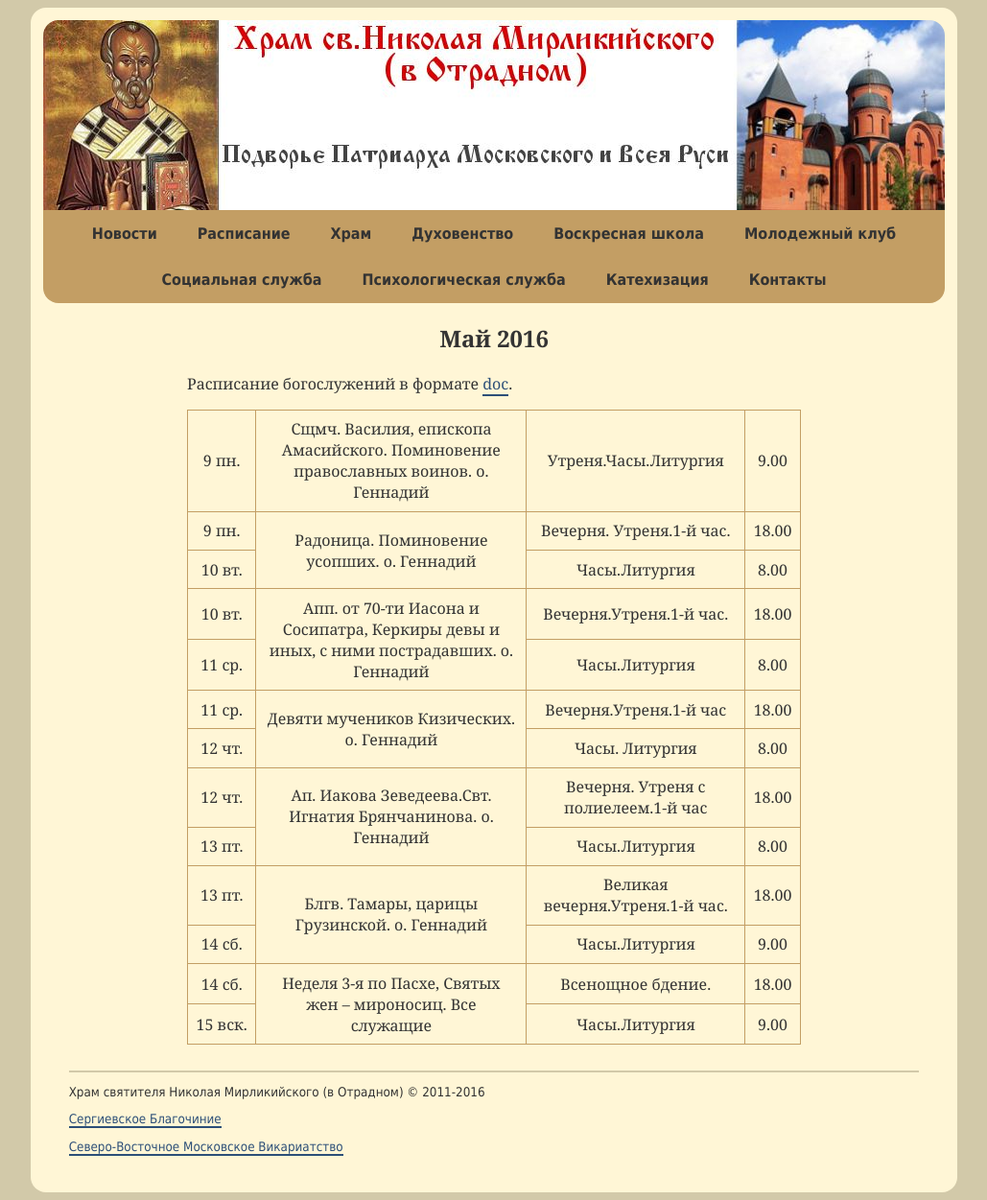
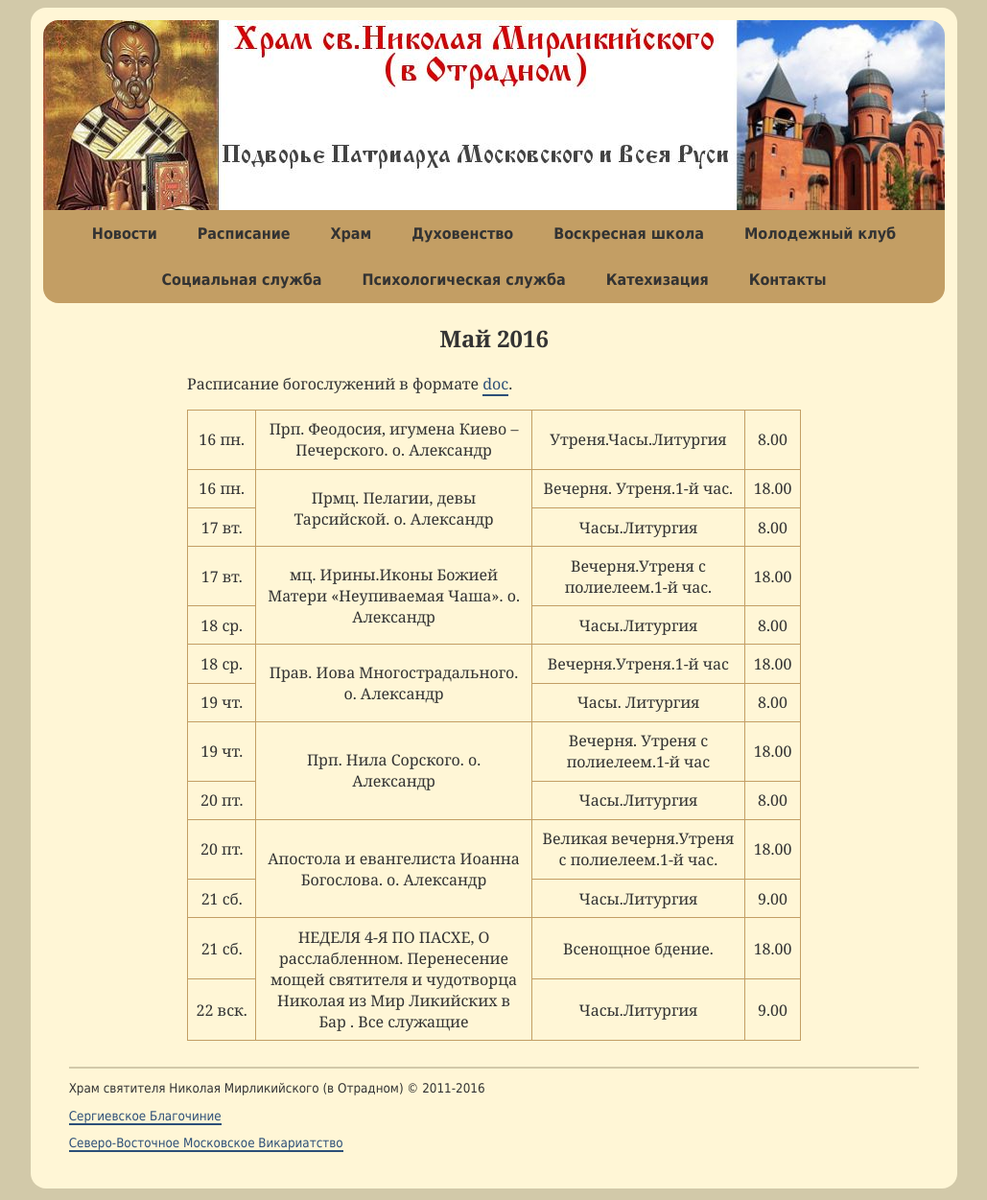
Before and after one commit to hramotradnoe/hramotradnoe.github.io, a Jekyll site: the page built from schedule/index.html, in a window 1280 px wide. Shown: the whole page at 96% size, without its empty margins (125-1154 px from the left). Built offline with Jekyll 4.4.1, drawn with Linux system fonts in a browser that asks for light colours.

Commit message:
Update schedule.yml

```diff
--- a/_data/schedule.yml
+++ b/_data/schedule.yml
@@ -1,56 +1,57 @@
 period: Май 2016
 link: "https://docs.google.com/document/d/1NczJDhuGR3n7_D82GvpvFZWMSCdoUYXvF8RaEEH-3HI/edit"
 timetable:
- - description : "Сщмч. Василия, епископа Амасийского. Поминовение православных воинов. о. Геннадий"
+ - description : "Прп. Феодосия, игумена Киево – Печерского. о. Александр"
    services    :
-      - day   : 9&nbsp;пн.
-        time  : '9.00'
+      - day   : 16&nbsp;пн.
+        time  : '8.00'
         title : "Утреня.Часы.Литургия"
- - description : "Радоница. Поминовение усопших. о. Геннадий"
+ - description : "Прмц. Пелагии, девы Тарсийской. о. Александр"
    services    :
-      - day   : 9&nbsp;пн.
+      - day   : 16&nbsp;пн.
         time  : '18.00'
         title : "Вечерня. Утреня.1-й час."
-      - day   : 10&nbsp;вт.
+      - day   : 17&nbsp;вт.
         time  : '8.00'
         title : "Часы.Литургия"
- - description : "Апп. от 70-ти Иасона и Сосипатра, Керкиры девы и иных, с ними пострадавших. о. Геннадий"
+ - description : "мц. Ирины.Иконы Божией Матери «Неупиваемая Чаша». о. Александр"
    services    :
-      - day   : 10&nbsp;вт.
+      - day   : 17&nbsp;вт.
         time  : '18.00'
-        title : "Вечерня.Утреня.1-й час."
-      - day   : 11&nbsp;ср.
+        title : "Вечерня.Утреня с полиелеем.1-й час."
+      - day   : 18&nbsp;ср.
         time  : '8.00'
         title : "Часы.Литургия"
- - description : "Девяти мучеников Кизических. о. Геннадий "
+ - description : "Прав. Иова Многострадального. о. Александр "
    services    :
-      - day   : 11&nbsp;ср.
+      - day   : 18&nbsp;ср.
         time  : '18.00'
         title : "Вечерня.Утреня.1-й час"
-      - day   : 12&nbsp;чт.
+      - day   : 19&nbsp;чт.
         time  : '8.00'
         title : "Часы. Литургия"
- - description : "Ап. Иакова Зеведеева.Свт. Игнатия Брянчанинова. о. Геннадий"
+ - description : "Прп. Нила Сорского. о. Александр"
    services    :
-      - day   : 12&nbsp;чт.
+      - day   : 19&nbsp;чт.
         time  : '18.00'
         title : "Вечерня. Утреня с полиелеем.1-й час"
-      - day   : 13&nbsp;пт.
+      - day   : 20&nbsp;пт.
         time  : '8.00'
         title : "Часы.Литургия"
- - description : "Блгв. Тамары, царицы Грузинской. о. Геннадий"
+ - description : "Апостола и евангелиста Иоанна Богослова. о. Александр"
    services    :
-      - day   : 13&nbsp;пт.
+      - day   : 20&nbsp;пт.
         time  : '18.00'
-        title : "Великая вечерня.Утреня.1-й час."
-      - day   : 14&nbsp;сб.
+        title : "Великая вечерня.Утреня с полиелеем.1-й час."
+      - day   : 21&nbsp;сб.
         time  : '9.00'
         title : "Часы.Литургия"
- - description : "Неделя 3-я по Пасхе, Святых жен – мироносиц. Все служащие"
+ - description : "НЕДЕЛЯ 4-Я ПО ПАСХЕ, О расслабленном. Перенесение мощей святителя и чудотворца Николая из Мир Ликийских в Бар
+. Все служащие"
    services    :
-      - day   : 14&nbsp;сб.
+      - day   : 21&nbsp;сб.
         time  : '18.00'
         title : "Всенощное бдение."
-      - day   : 15&nbsp;вск.
+      - day   : 22&nbsp;вск.
         time  : '9.00'
         title : "Часы.Литургия"
```
